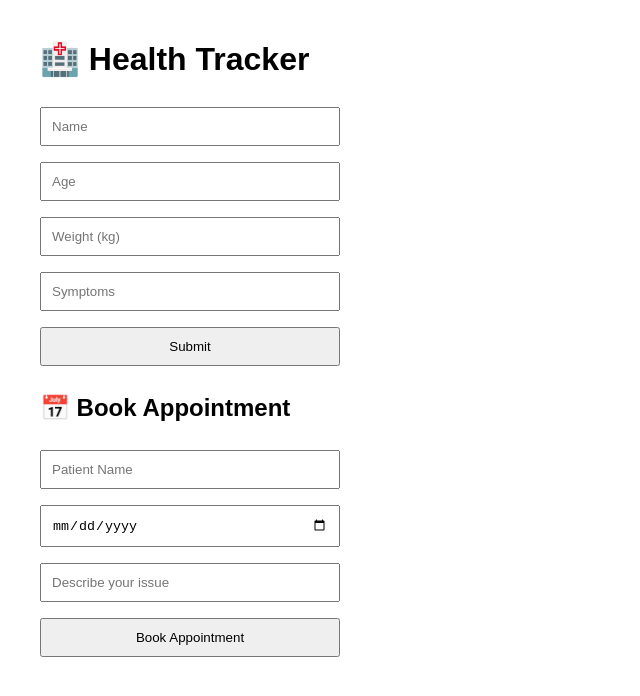
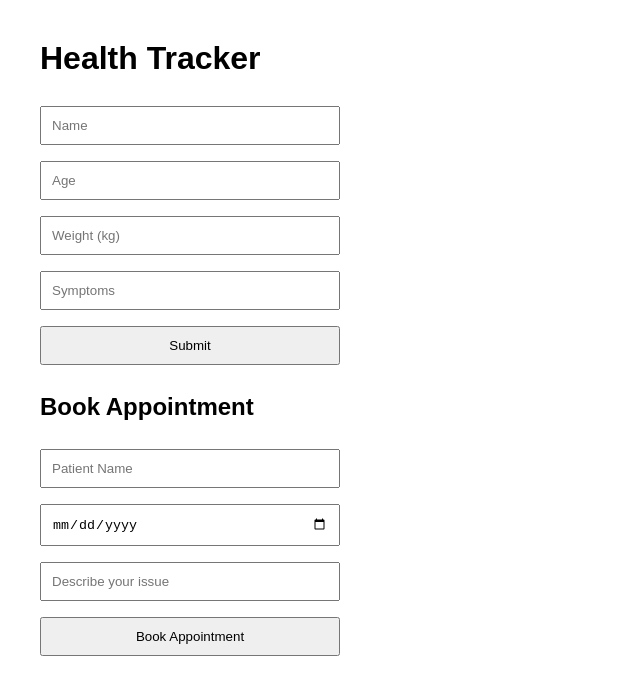
Before and after one commit to AARTHIsm-project/healthcare-project, a plain HTML site: page frontend/index.html in a window 1280 px wide. Shown: the whole page, without its empty margins (0-640 px from the left). Drawn offline with Linux system fonts and the light colour scheme.

Commit message:
Initial commit: Healthcare web app with Docker and Jenkins

```diff
--- a/frontend/index.html
+++ b/frontend/index.html
@@ -7,7 +7,7 @@
   <link rel="stylesheet" href="style.css">
 </head>
 <body>
-  <h1>🏥 Health Tracker</h1>
+  <h1> Health Tracker</h1>
   <form id="healthForm">
     <input type="text" id="name" placeholder="Name" required />
     <input type="number" id="age" placeholder="Age" required />
@@ -18,7 +18,7 @@
 
   <div id="response"></div>
 
-  <h2>📅 Book Appointment</h2>
+  <h2>Book Appointment</h2>
   <form id="appointmentForm">
     <input type="text" id="patientName" placeholder="Patient Name" required />
     <input type="date" id="appointmentDate" required />
```
Also changed, not shown: 1 other file.
